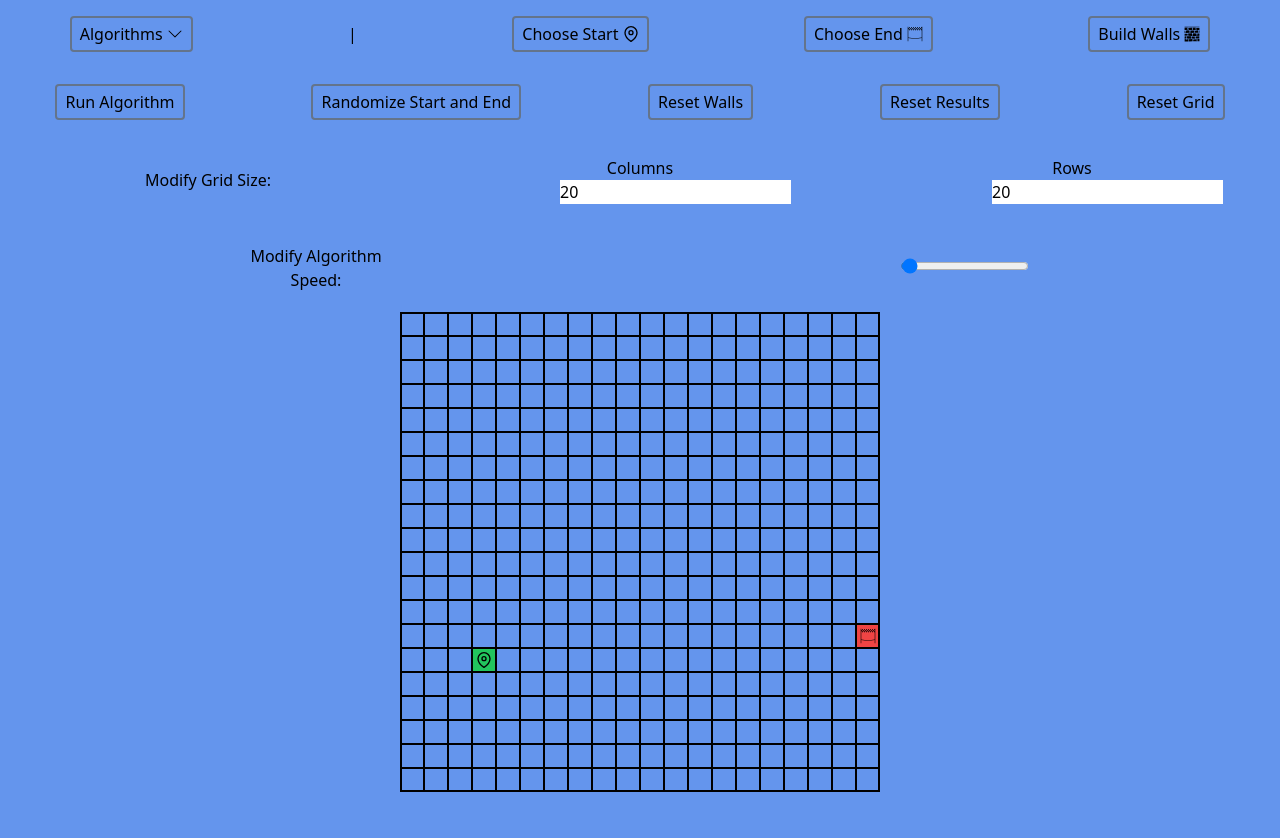
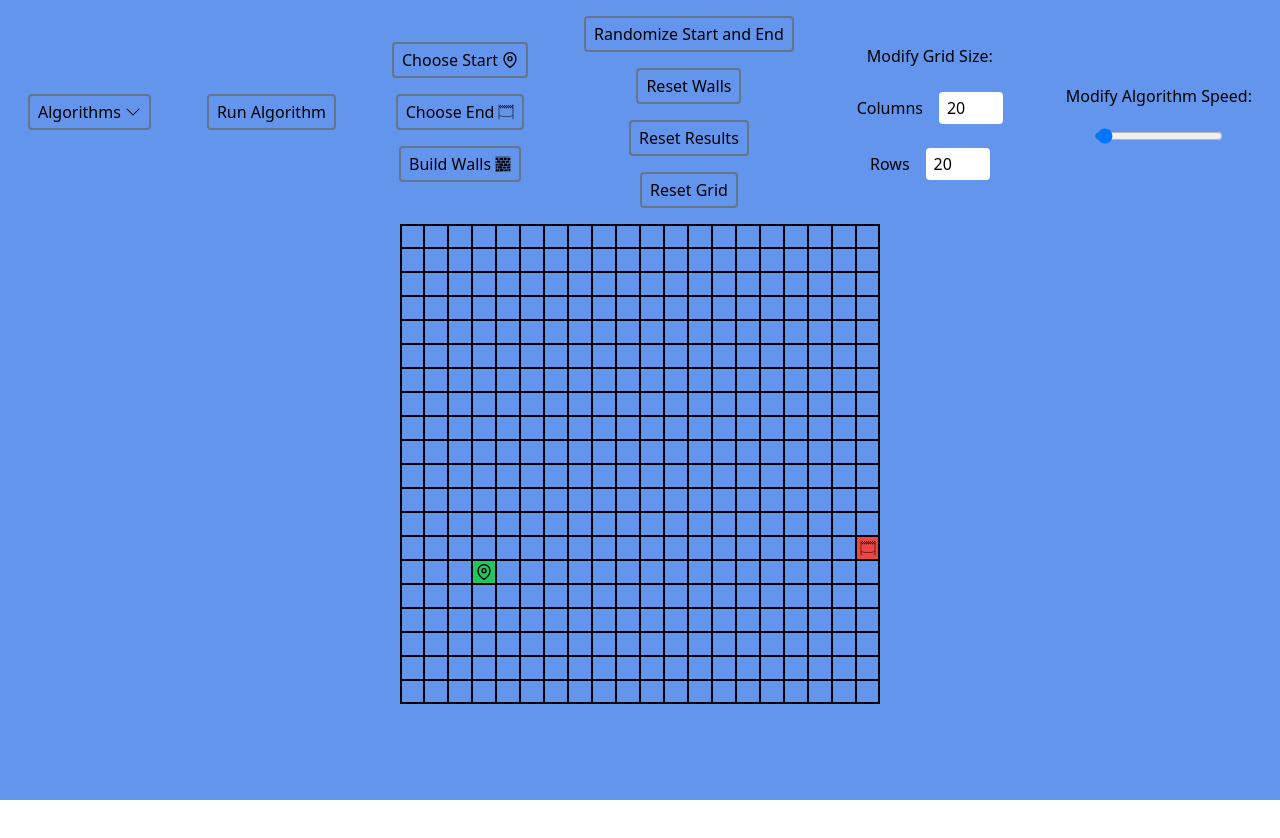
Before and after one commit to zaneaw/pathfinding-visualizer, a Next.js app: page / in a window 1280 px wide. After the commit the page ends 800 px from the top, so only its background shows below. Built offline with nearby package versions, Linux system fonts and the light colour scheme.

Commit message:
isAlgoRunning to disable buttons, styling

```diff
--- a/components/TopToolbar.tsx
+++ b/components/TopToolbar.tsx
@@ -19,6 +19,7 @@ interface Props {
     handleGridSizeChange: (e: any) => void;
     algoSpeed: number;
     handleAlgoSpeedChange: (e: any) => void;
+    isAlgoRunning: boolean;
 }
 
 const Toolbar: React.FC<Props> = ({
@@ -31,106 +32,117 @@ const Toolbar: React.FC<Props> = ({
     handleGridSizeChange,
     algoSpeed,
     handleAlgoSpeedChange,
+    isAlgoRunning,
 }) => {
     return (
-        <div className='flex flex-col'>
-            <div className='flex flex-row items-center justify-around gap-4 mb-4 pt-4'>
+        <div className='flex flex-row items-center justify-around'>
+            <ToolbarButton
+                handleClick={() => console.log('Algorithms clicked')}
+                title={"Algorithms"}
+                icon={<BsChevronDown />}
+                styles={null}
+                isAlgoRunning={null}
+            />
+
+            <div className='flex flex-col items-center justify-center gap-4 mb-4 pt-4'>
+                {/* <ToolbarButton
+                    handleClick={() => pauseAlgo()}
+                    title={"Pause Algorithm"}
+                    icon={null}
+                    styles={null}
+                /> */}
                 <ToolbarButton
-                    handleClick={() => console.log('Algorithms clicked')}
-                    title={"Algorithms"}
-                    icon={<BsChevronDown />}
+                    handleClick={() => startAlgo()}
+                    title={"Run Algorithm"}
+                    icon={null}
                     styles={null}
+                    isAlgoRunning={isAlgoRunning}
                 />
-                |
+            </div>
+
+            <div className='flex flex-col items-center justify-center gap-4 mb-4 pt-4'>
                 <ToolbarButton
                     handleClick={() => toggleSelected('start')}
                     title={"Choose Start"}
                     icon={<FiMapPin />}
                     styles={isSelected === 'start' ? 'bg-gray-500' : ''}
+                    isAlgoRunning={isAlgoRunning}
                 />
                 <ToolbarButton
                     handleClick={() => toggleSelected('end')}
                     title={"Choose End"}
                     icon={<GiFinishLine />}
                     styles={isSelected === 'end' ? 'bg-gray-500' : ''}
+                    isAlgoRunning={isAlgoRunning}
                 />
                 <ToolbarButton
                     handleClick={() => toggleSelected('wall')}
                     title={"Build Walls"}
                     icon={<GiStoneWall />}
                     styles={isSelected === 'wall' ? 'bg-gray-500' : ''}
+                    isAlgoRunning={isAlgoRunning}
                 />
             </div>
 
-            <div className='flex flex-row items-center justify-around gap-4 mb-4 pt-4'>
-                <ToolbarButton
-                    handleClick={() => startAlgo()}
-                    title={"Run Algorithm"}
-                    icon={null}
-                    styles={null}
-                />
+            <div className='flex flex-col items-center justify-around gap-4 mb-4 pt-4'>
                 <ToolbarButton
                     handleClick={() => resetGrid(1)}
                     title={"Randomize Start and End"}
                     icon={null}
                     styles={null}
+                    isAlgoRunning={isAlgoRunning}
                 />
                 <ToolbarButton
                     handleClick={() => resetGrid(3)}
                     title={"Reset Walls"}
                     icon={null}
                     styles={null}
+                    isAlgoRunning={isAlgoRunning}
                 />
                 <ToolbarButton
                     handleClick={() => resetGrid(2)}
                     title={"Reset Results"}
                     icon={null}
                     styles={null}
+                    isAlgoRunning={isAlgoRunning}
                 />
                 <ToolbarButton
                     handleClick={() => {
                         resetGrid(2)
-                        resetGrid(4)
+                        resetGrid(3)
                     }}
                     title={"Reset Grid"}
                     icon={null}
                     styles={null}
+                    isAlgoRunning={isAlgoRunning}
                 />
             </div>
 
-            <div className='flex flex-row items-center justify-around gap-4 mb-4 pt-4'>
-
+            <div className='flex flex-col items-center justify-center gap-4 mb-4 pt-4'>
                 <div
                     className={`py-1 w-40 text-center`}
                 >
                     Modify Grid Size:
                 </div>
                 <div
-                    className={`py-1 w-40 text-center`}
+                    className={`flex flex-row items-center justify-center py-1 w-40 text-center gap-4`}
                 >
                     <label>Columns</label>
-                    <input id="columns-input" type="number" value={gridSize.columns} onChange={handleGridSizeChange} />
+                    <input id="columns-input" type="number" value={gridSize.columns} onChange={handleGridSizeChange} disabled={isAlgoRunning ? true : false} className="w-16 rounded px-2 py-1" />
                 </div>
                 <div
-                    className={`py-1 w-40 text-center`}
+                    className={`flex flex-row items-center justify-center py-1 w-40 text-center gap-4`}
                 >
                     <label>Rows</label>
-                    <input id="rows-input" type="number" value={gridSize.rows} onChange={handleGridSizeChange} />
+                    <input id="rows-input" type="number" value={gridSize.rows} onChange={handleGridSizeChange} disabled={isAlgoRunning ? true : false} className="w-16 rounded px-2 py-1" />
                 </div>
             </div>
 
-            <div className='flex flex-row items-center justify-around gap-4 mb-4 pt-4'>
-
-                <div
-                    className={`py-1 w-40 text-center`}
-                >
+            <div className='flex flex-col items-center justify-center gap-4 mb-4 pt-4'>
+                <p className={`py-1 w-fit text-center`}>
                     Modify Algorithm Speed:
-                </div>
-                <div
-                    className={`py-1 w-40 text-center`}
-                >
-                    <input id="columns-input" type="range" min="5" max="200" step="5" value={algoSpeed} onChange={handleAlgoSpeedChange} />
-                </div>
+                </p>
+                <input id="columns-input" type="range" min="5" max="200" step="5" value={algoSpeed} onChange={handleAlgoSpeedChange} disabled={isAlgoRunning ? true : false} />
             </div>
         </div>
     );
```
